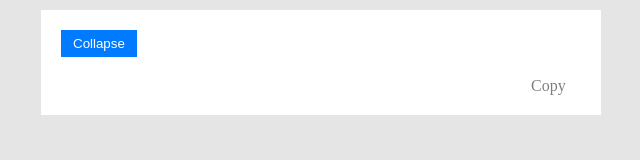
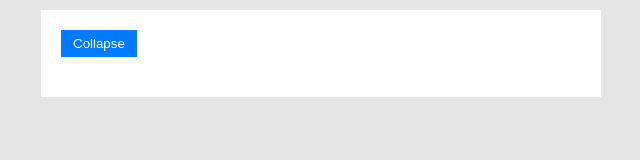
Before and after one commit to lap-Dmitry/Ahj-anim, a website built with webpack: page src/index.html in a window 1280 px wide. Shown: the whole page, without its empty margins (319-959 px from the left). Built offline with nearby package versions, Linux system fonts and the light colour scheme.

```diff
--- a/src/css/style.css
+++ b/src/css/style.css
@@ -49,8 +49,3 @@
   box-sizing: border-box;
   padding: 20px;
 }
-.copy {
-  width: 50px;
-  margin-left: auto;
-  opacity: 50%;
-}
--- a/src/js/widget.js
+++ b/src/js/widget.js
@@ -13,7 +13,6 @@
           craft beer labore wes anderson cred nesciunt sapiente ea proident.
         </div>
       </div>
-      <div class="copy">Copy</div>
     `;
 
     this.container.insertAdjacentElement('beforeend', cont);
```
Also changed, not shown: README.md (added).
